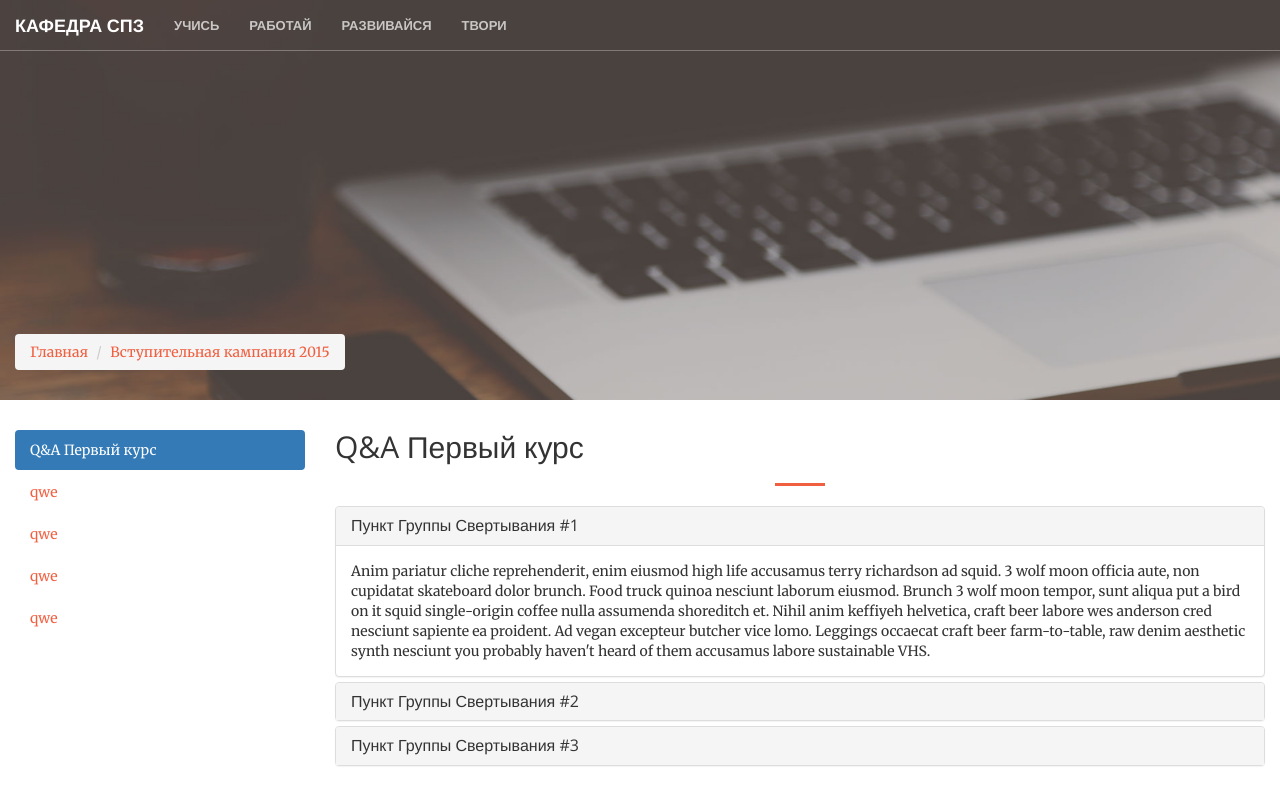
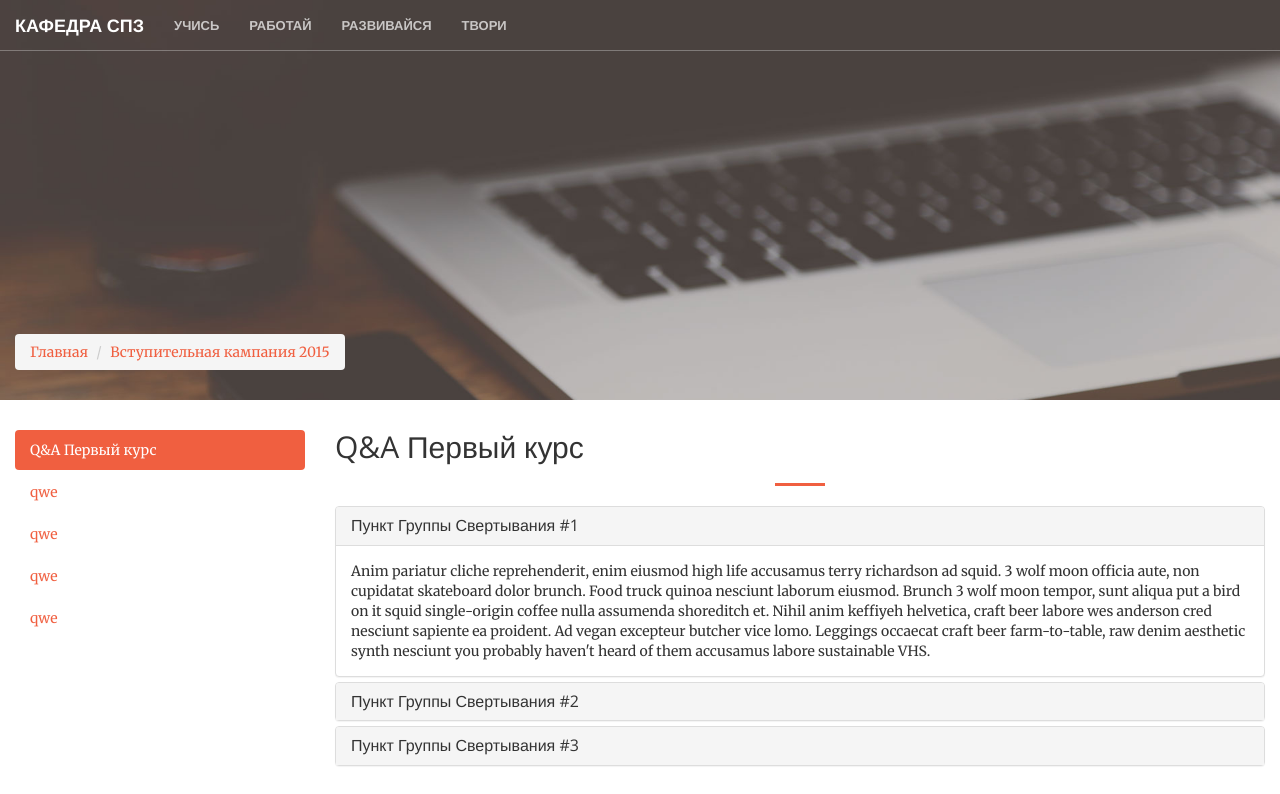
Before and after one commit to vikmaksimenko/spo, a plain HTML site: page vstup.html in a window 1280 px wide. Drawn offline with nearby package versions, Linux system fonts and the light colour scheme.

Commit message:
minor changes

```diff
--- a/css/custom.css
+++ b/css/custom.css
@@ -42,9 +42,9 @@ iframe {
     -o-background-size: cover;
 }
 
-.active a {
+/*.active a {
 	color: red;
-}
+}*/
 
 /*.carousel,.item,.active{height:100%;}
 .carousel-inner{height:100%;}*/
@@ -79,3 +79,12 @@ body {
 footer {
     margin: 50px 0;
 }
+
+.nav-pills > li.active > a,
+.nav-pills > li.active > a:hover,
+.nav-pills > li.active > a:focus {
+  color: #fff;
+  background-color: #f05f40;
+  text-decoration: none;
+  outline: 0;
+}
```
